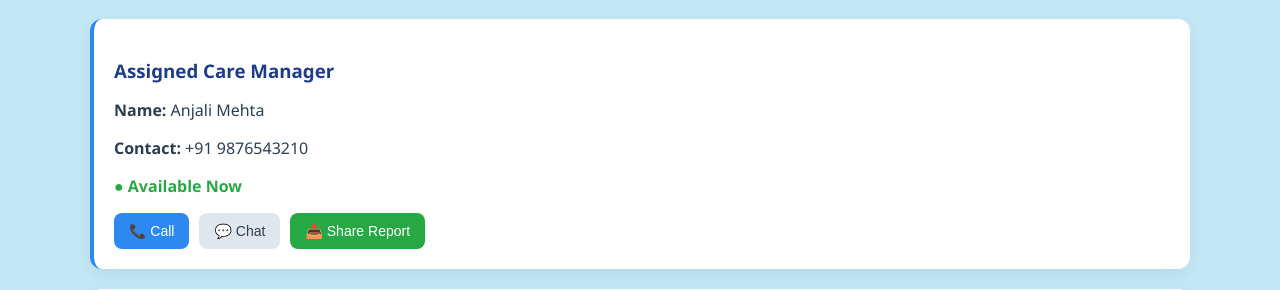
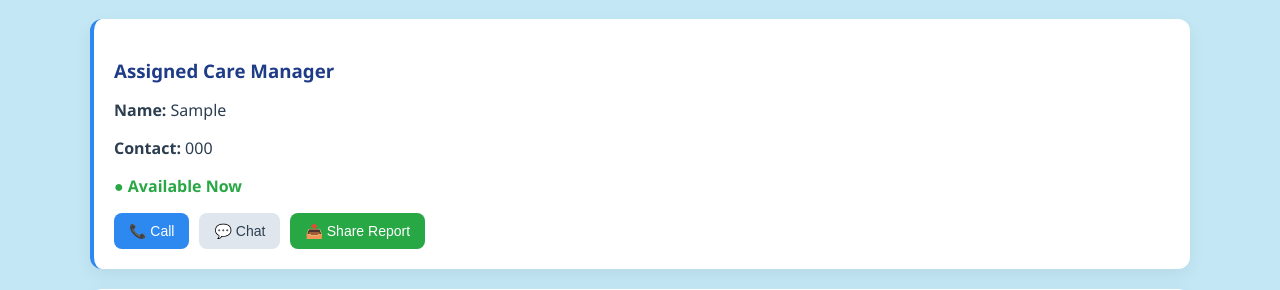
Before and after one commit to Bevan08/health-app, a Flask app: template templates/doctor.html in a window 1280 px wide. Shown: the part 174-464 px from the top of the page. Run offline with Flask 3, Linux system fonts and the light colour scheme; the template is opened without the code that fills it: most values are stand-ins (such as "Sample title", 1, 10 or a date in 2020); parts of the project's set-up code (start-up, migrations or seed data) failed here and were passed over.

Commit message:
updated care manager name

```diff
--- a/templates/doctor.html
+++ b/templates/doctor.html
@@ -131,8 +131,8 @@
 
 <h3>Assigned Care Manager</h3>
 
-<p><strong>Name:</strong> Anjali Mehta</p>
-<p><strong>Contact:</strong> +91 9876543210</p>
+<p><strong>Name:</strong> {{ data.care_manager }}</p>
+<p><strong>Contact:</strong> {{ data.mobile }}</p>
 <p class="status-online">● Available Now</p>
 
 <div class="actions">
```
